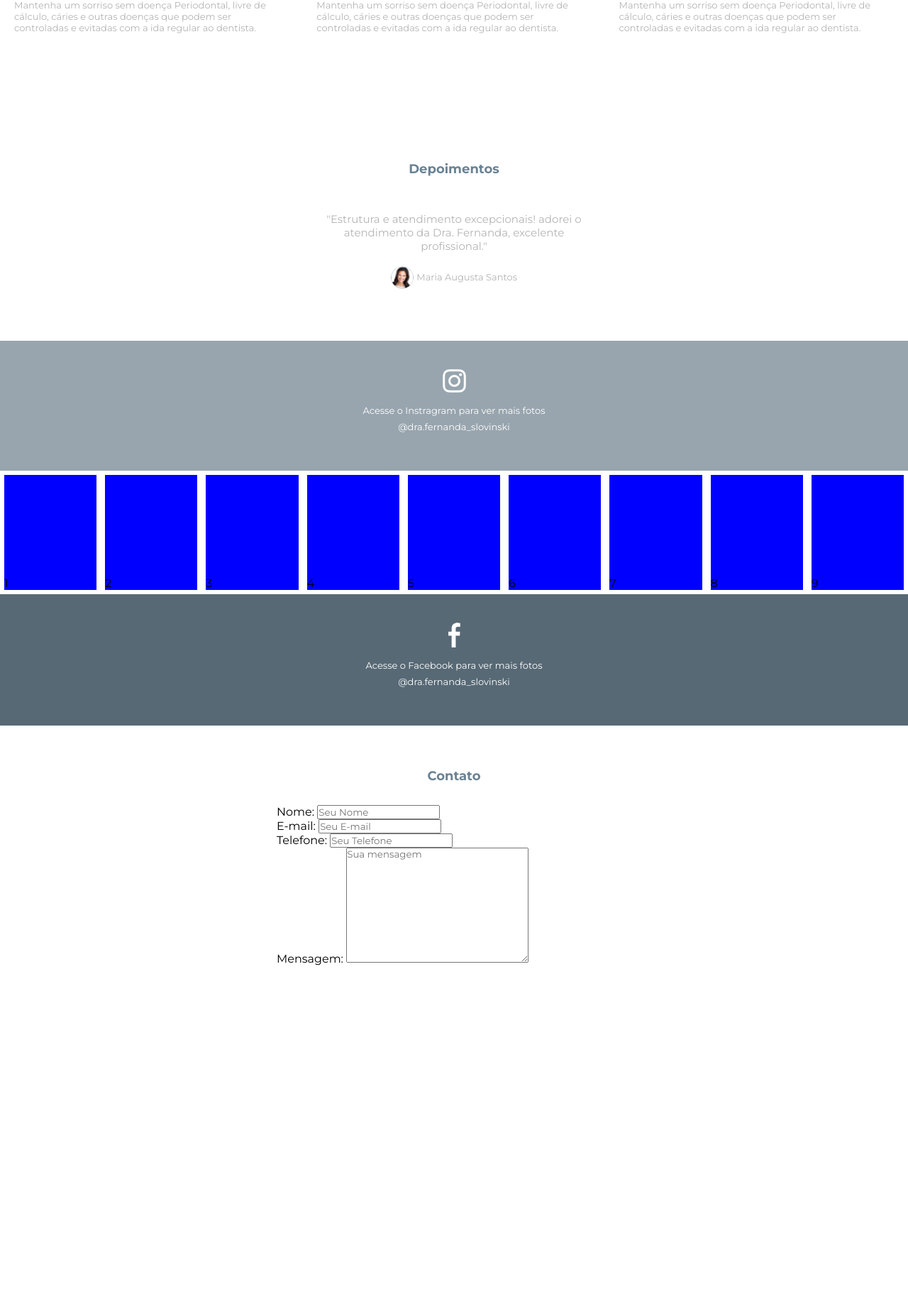
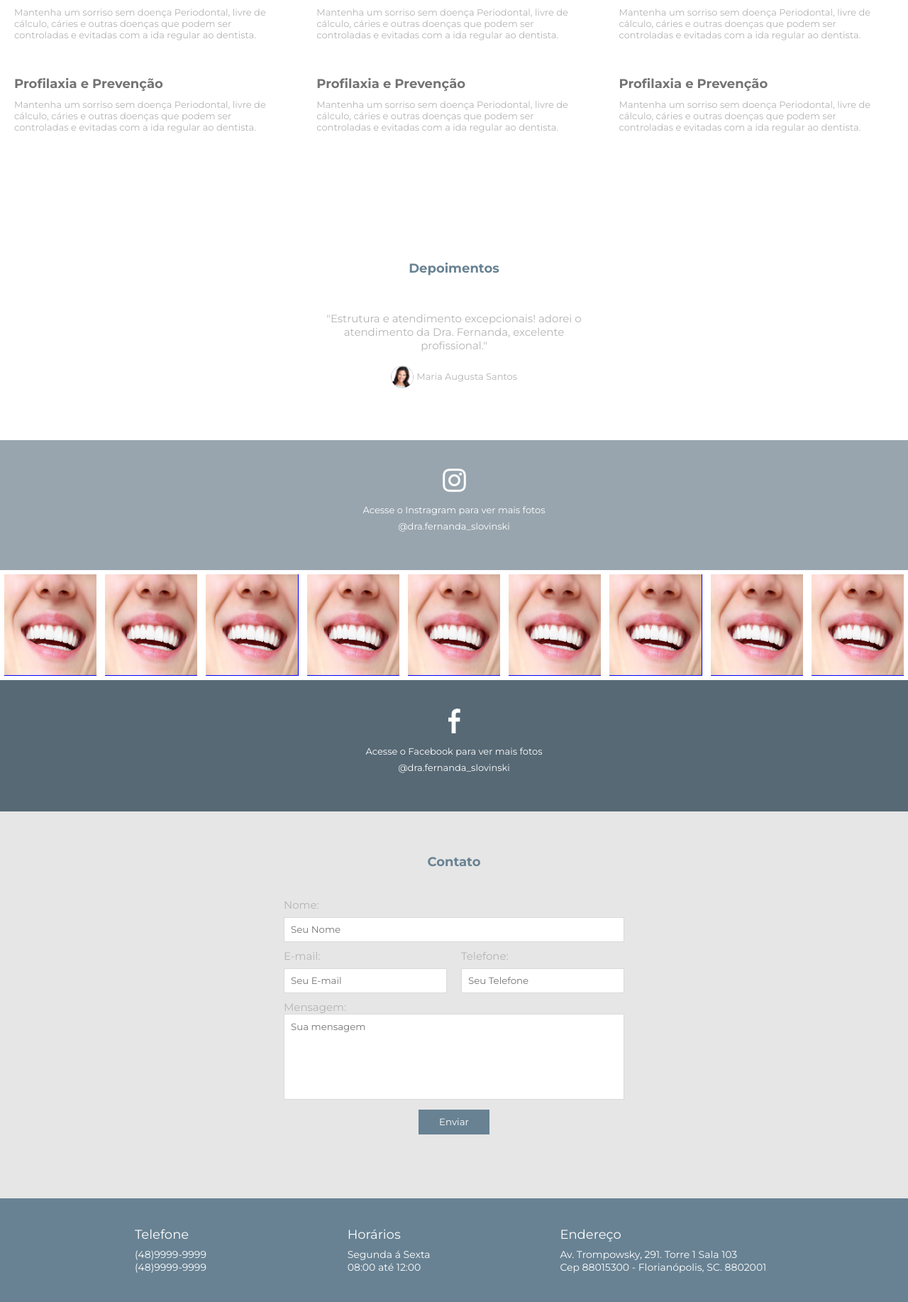
Before and after one commit to jacildofurtado/Danki-code, a PHP site: page / in a window 1280 px wide. Shown: the part 2109-3943 px from the top of the page at 71% size. Before the commit the page ends 3469 px from the top, so only its background shows below. Run offline with PHP 8.4, Linux system fonts and the light colour scheme.

Commit message:
finalizado o projeto

```diff
--- a/ftont-end-completo/projeto-04/css/style.css
+++ b/ftont-end-completo/projeto-04/css/style.css
@@ -157,7 +157,7 @@
 }
 
 section.perfil-container .container{
-    max-width: 800px;
+    max-width: 1000px;
 }
 
 section.perfil-container .perfil-wraper{
@@ -170,7 +170,6 @@
     top: 0;
     left: 0;
     display: flex;
-    align-items: center;
     width: 100%;
     height: 100%;
 }
@@ -184,7 +183,7 @@
 
 section.perfil-container .texto-perfil{
     width: 60%;
-    padding: 0 30px;
+    padding: 20px 30px;
 }
 
 section.perfil-container .texto-perfil h2{
@@ -193,13 +192,14 @@
 }
 
 section.perfil-container .texto-perfil p{
-    color: #4b4b4b;
-    font-size: 14px;
+    color: rgb(190, 190, 190);
+    font-size: 15px;
+    line-height: 25px;
     margin-top: 8px;
 }
 
 section.videos{
-    padding: 50px 0;
+    padding:70px 0 50px 0;
 }
 
 section.videos .box-video{
@@ -315,6 +315,8 @@
 .img-mosaico-single-social{
     float: left;
     width: calc(100% / 9);
+    background-repeat: no-repeat;
+    background-size: 100% 100%;
     padding-top: calc(100% / 9);
     background-color: blue;
     border: 6px solid white;
@@ -337,6 +339,7 @@
 
 section.contato{
     padding: 60px 2%;
+    background-color: rgb(230, 230, 230);
 }
 
 section.contato > h2{
@@ -349,6 +352,78 @@
     width: 100%;
     max-width: 500px;
     margin: 30px auto;
+}
+
+.form-wraper{
+    float: left;
+    padding: 0 10px;
+    margin-top: 10px;
+}
+
+.w100{
+    width: 100%;
+}
+
+.w50{
+    width: 50%;
+}
+
+.form-wraper span{
+    font-size: 15px;
+    color: #b4b4b4;
+}
+
+.form-wraper input[type=text]{
+    width: 100%;
+    height: 35px;
+    line-height: 35px;
+    padding-left: 9px;
+    border: 1px solid #dadada;
+    margin-top: 8px;
+}
+
+.form-wraper textarea{
+    width: 100%;
+    padding: 9px;
+    height: 121px;
+    resize: none;
+    border: 1px solid #dadada;
+}
+
+.form-wraper input[type=submit]{
+    width: 100px;
+    height: 35px;
+    border: 0;
+    background-color: #688293;
+    color: white;
+    cursor: pointer;
+    display: inline-block;
+}
+
+footer{
+    padding: 40px 2%;
+    background-color: #688293;
+}
+
+footer > .container{
+    max-width: 900px;
+}
+
+footer .footer-block{
+    float: left;
+    width: 33.3%;
+}
+
+.footer-block h2{
+    color: white;
+    font-weight: normal;
+    font-size: 18px;
+}
+
+.footer-block p{
+    color: white;
+    margin-top: 8px;
+    font-size: 14px;
 }
 
 @media screen and (max-width: 1024px){
@@ -458,6 +533,16 @@
         display: none;
     }
 
+    footer{
+        text-align: center;
+    }
+
+    footer .footer-block{
+        float: none;
+        width: 100%;
+        margin: 30px 0;
+    }
+
 }
 
 @media screen and (max-width: 580px){
@@ -470,6 +555,10 @@
         width: 100%;
         padding-top: calc(100% * 0.6);
     }
+
+    .w50{
+        width: 100%;
+    }
 }
 
 @media screen and (max-width: 500px) {
--- a/ftont-end-completo/projeto-04/index.html
+++ b/ftont-end-completo/projeto-04/index.html
@@ -223,15 +223,15 @@
         </div><!--instagram-chamada-->
 
         <div class="mosaico-social">
-            <div class="img-mosaico-single-social">1</div><!--img-mosaico-single-social-->
-            <div class="img-mosaico-single-social">2</div><!--img-mosaico-single-social-->
-            <div class="img-mosaico-single-social">3</div><!--img-mosaico-single-social-->
-            <div class="img-mosaico-single-social">4</div><!--img-mosaico-single-social-->
-            <div class="img-mosaico-single-social">5</div><!--img-mosaico-single-social-->
-            <div class="img-mosaico-single-social">6</div><!--img-mosaico-single-social-->
-            <div class="img-mosaico-single-social">7</div><!--img-mosaico-single-social-->
-            <div class="img-mosaico-single-social">8</div><!--img-mosaico-single-social-->
-            <div class="img-mosaico-single-social">9</div><!--img-mosaico-single-social-->
+            <div class="img-mosaico-single-social" style="background-image: url(images/img-dente-mosaico.png);"></div><!--img-mosaico-single-social-->
+            <div class="img-mosaico-single-social" style="background-image: url(images/img-dente-mosaico.png);"></div><!--img-mosaico-single-social-->
+            <div class="img-mosaico-single-social" style="background-image: url(images/img-dente-mosaico.png);"></div><!--img-mosaico-single-social-->
+            <div class="img-mosaico-single-social" style="background-image: url(images/img-dente-mosaico.png);"></div><!--img-mosaico-single-social-->
+            <div class="img-mosaico-single-social" style="background-image: url(images/img-dente-mosaico.png);"></div><!--img-mosaico-single-social-->
+            <div class="img-mosaico-single-social" style="background-image: url(images/img-dente-mosaico.png);"></div><!--img-mosaico-single-social-->
+            <div class="img-mosaico-single-social" style="background-image: url(images/img-dente-mosaico.png);"></div><!--img-mosaico-single-social-->
+            <div class="img-mosaico-single-social" style="background-image: url(images/img-dente-mosaico.png);"></div><!--img-mosaico-single-social-->
+            <div class="img-mosaico-single-social" style="background-image: url(images/img-dente-mosaico.png);"></div><!--img-mosaico-single-social-->
         </div><!--mosaico-social-->
 
         <div class="facebook-chamada">
@@ -264,7 +264,30 @@
                 <span>Mensagem:</span>
                 <textarea name="mensagem" id="mensagem" cols="30" rows="10" placeholder="Sua mensagem"></textarea>
             </div><!--form-wraper w100-->
+
+            <div class="form-wraper w100" style="text-align: center;">
+                <input type="submit" name="acao" value="Enviar">
+            </div><!--form-wraper w100-->
+            <div class="clear"></div>
         </form>
     </section><!--contato-->
+
+    <footer>
+        <div class="container">
+            <div class="footer-block">
+                <h2>Telefone</h2>
+                <p>(48)9999-9999<br>(48)9999-9999</p>
+            </div><!--footer-block-->
+            <div class="footer-block">
+                <h2>Horários</h2>
+                <p>Segunda á Sexta<br>08:00 até 12:00</p>
+            </div><!--footer-block-->
+            <div class="footer-block">
+                <h2>Endereço</h2>
+                <p>Av. Trompowsky, 291. Torre 1 Sala 103<br>Cep 88015300 - Florianópolis, SC. 8802001</p>
+            </div><!--footer-block-->
+            <div class="clear"></div>
+        </div><!--container-->
+    </footer>
 </body>
 </html>
```
Also changed, not shown: ftont-end-completo/projeto-04/images/img-dente-mosaico.png (added).
